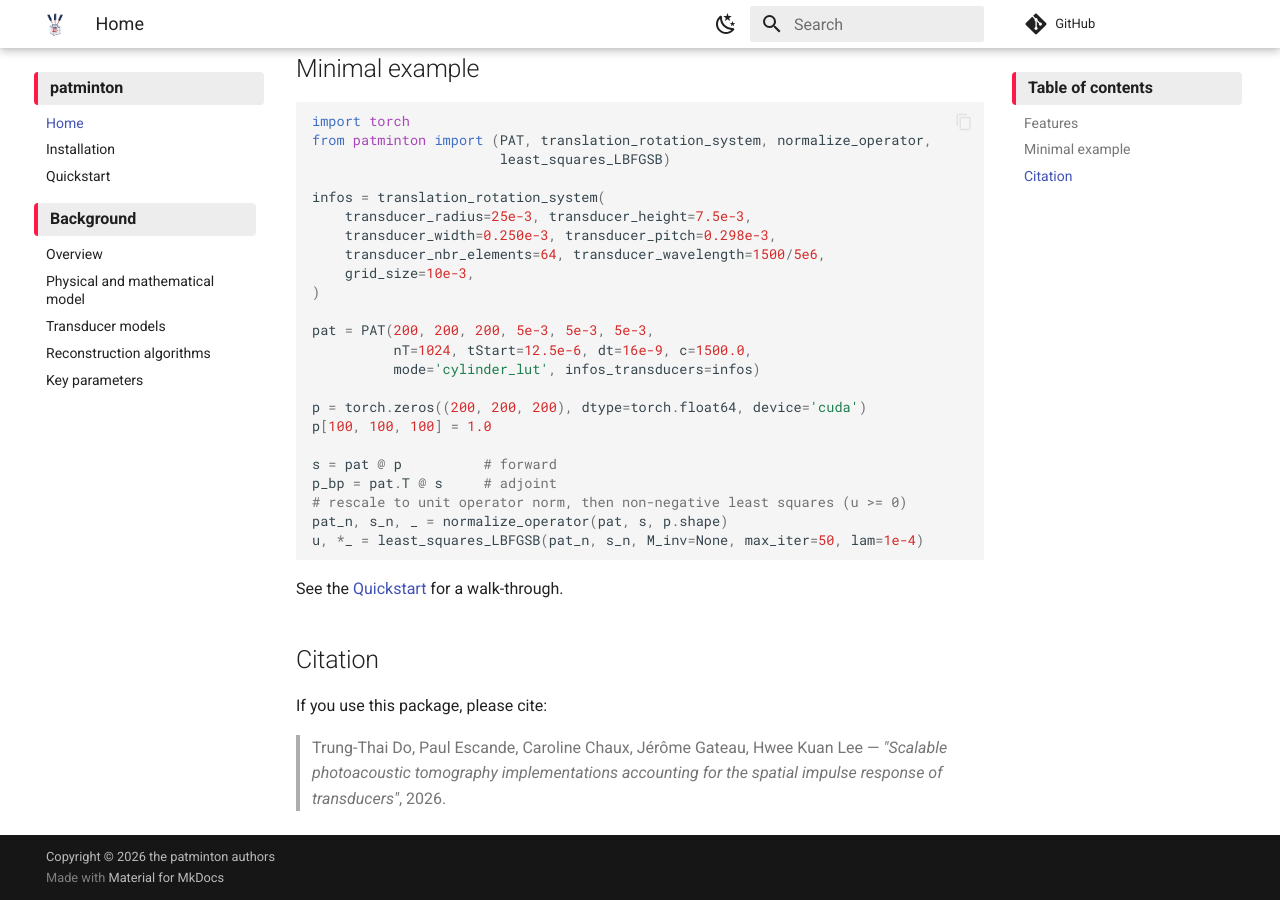
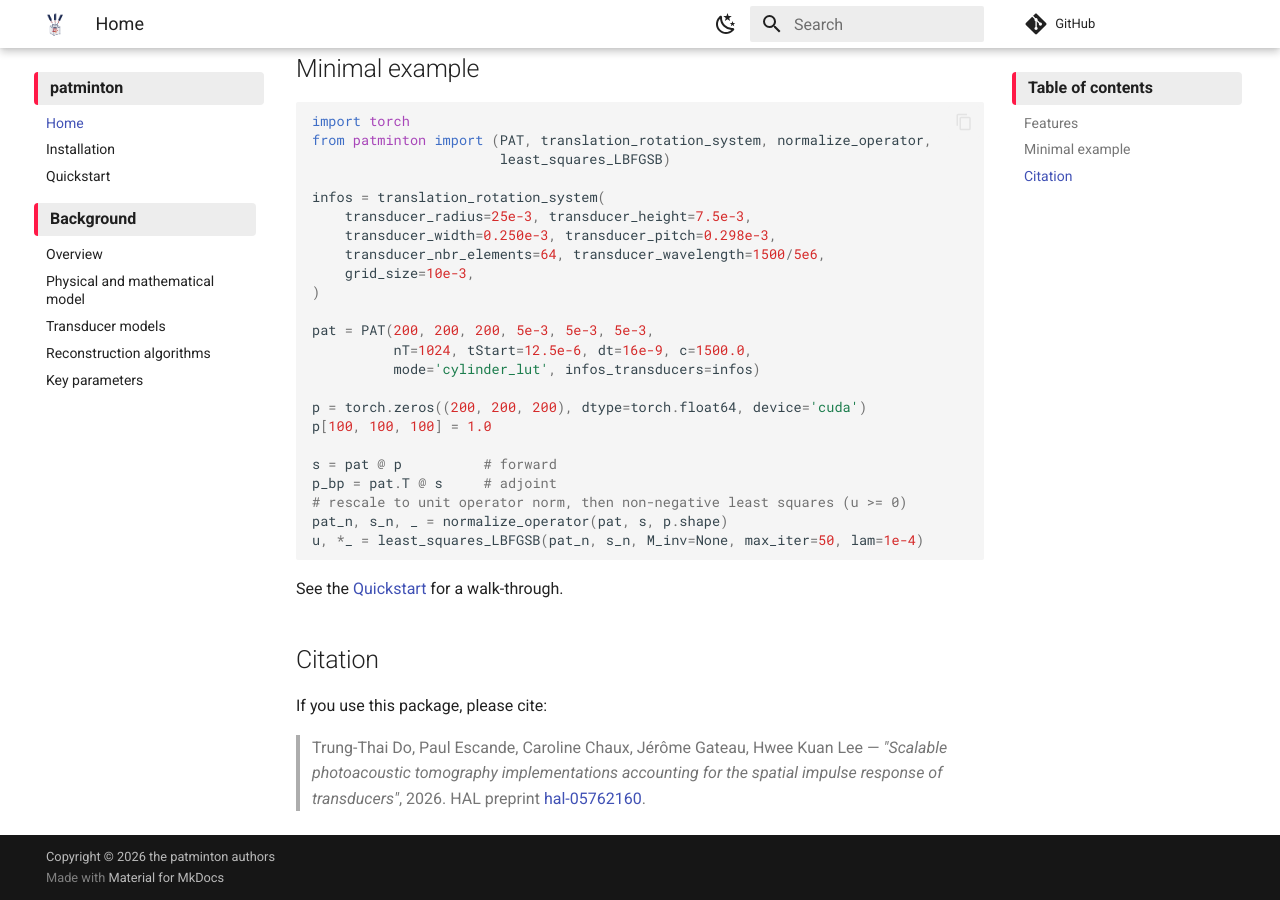
Before and after one commit to dotrungthai2001/patminton, an MkDocs documentation site: the page built from docs/index.md, in a window 1280 px wide and 900 px high, scrolled down 1205 px. Built offline with MkDocs 1.6.1 and Material for MkDocs 9.7.7, drawn with Linux system fonts in a browser that asks for light colours; comment, search, counter and statistics services are not loaded.

Commit message:
Use the acronym line as the README title and cite the HAL preprint
The README heading "patminton — GPU-Accelerated 3D Photoacoustic
Tomography" is removed; the PATminton acronym line is now the title.
README and docs/index.md cite the paper as HAL preprint hal-05762160.

```diff
--- a/docs/index.md
+++ b/docs/index.md
@@ -78,4 +78,5 @@ If you use this package, please cite:
 
 > Trung-Thai Do, Paul Escande, Caroline Chaux, Jérôme Gateau, Hwee Kuan Lee —
 > *"Scalable photoacoustic tomography implementations accounting for the spatial
-> impulse response of transducers"*, 2026.
+> impulse response of transducers"*, 2026. HAL preprint
+> [hal-05762160](https://hal.science/hal-05762160/).
```
Also changed, not shown: README.md (+2 -3 lines).
